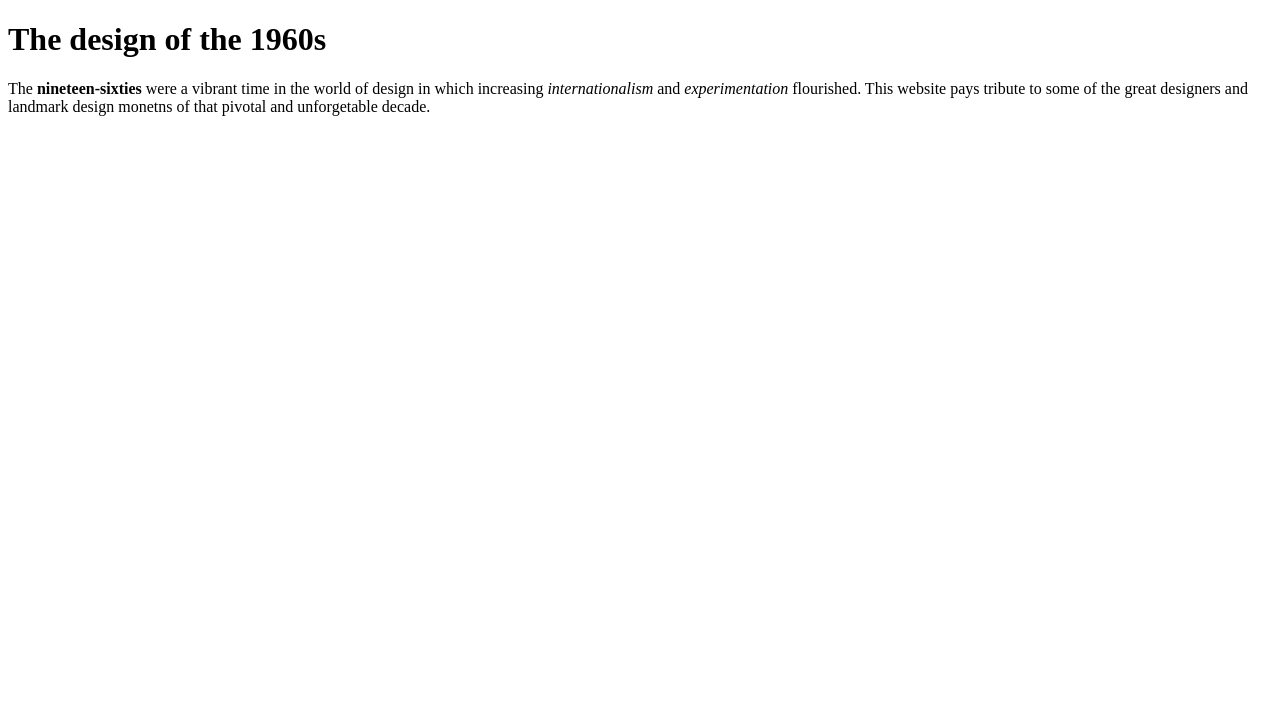
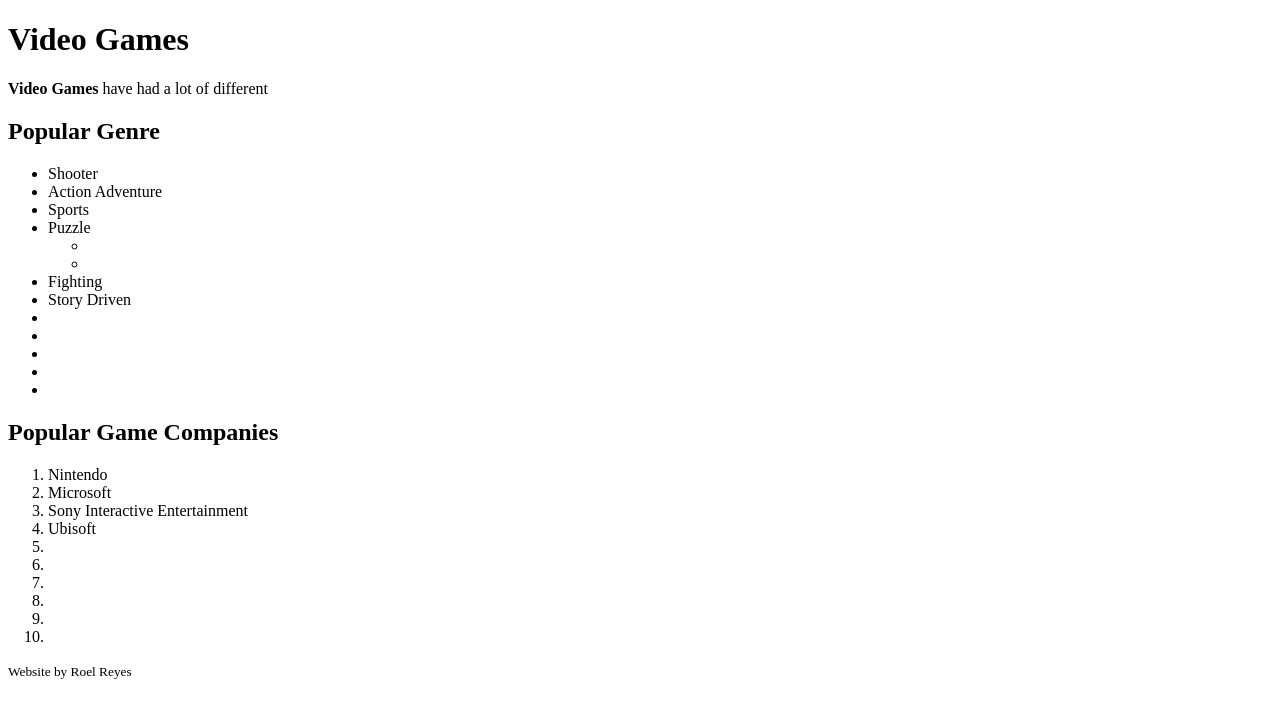
Before and after one commit to Roel-R/Roel-R.github.io, a plain HTML site: page Practical Challenge Website/index.html in a window 1280 px wide. Drawn offline with Linux system fonts and the light colour scheme.

Commit message:
changed practical challenge to hw

```diff
--- a/Practical Challenge Website/index.html
+++ b/Practical Challenge Website/index.html
@@ -3,13 +3,44 @@
 <head>
     <meta charset="UTF-8">
     <meta name="viewport" content="width=device-width, initial-scale=1.0">
-    <title>The Design of the 1960s</title>
+    <title>Video Games</title>
 </head>
 <body>
-    <h1> The design of the 1960s</h1>
+    <h1>Video Games</h1>
     <p>
-        The <strong>nineteen-sixties</strong> were a vibrant time in the world of design in which increasing <em>internationalism</em> and <em>experimentation</em> flourished.
-        This website pays tribute to some of the great designers and landmark design monetns of that pivotal and unforgetable decade.
+        <strong>Video Games</strong> have had a lot of different
     </p>
+    <h2>Popular Genre</h2>
+    <ul>
+        <li>Shooter</li>
+        <li>Action Adventure</li>
+        <li>Sports</li>
+        <li>Puzzle</li>
+            <ul>
+                <li></li>
+                <li></li>
+            </ul>
+        <li>Fighting</li>
+        <li>Story Driven</li>
+        <li></li>
+        <li></li>
+        <li></li>
+        <li></li>
+        <li></li>
+    </ul>
+    <h2>Popular Game Companies</h2>
+    <ol>
+        <li>Nintendo</li>
+        <li>Microsoft</li>
+        <li>Sony Interactive Entertainment</li>
+        <li>Ubisoft</li>
+        <li></li>
+        <li></li>
+        <li></li>
+        <li></li>
+        <li></li>
+        <li></li>
+    </ol>
+    <small>Website by Roel Reyes</small>
 </body>
 </html>
```
